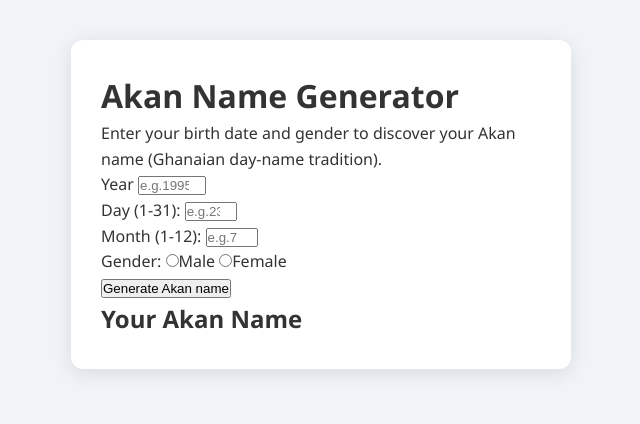
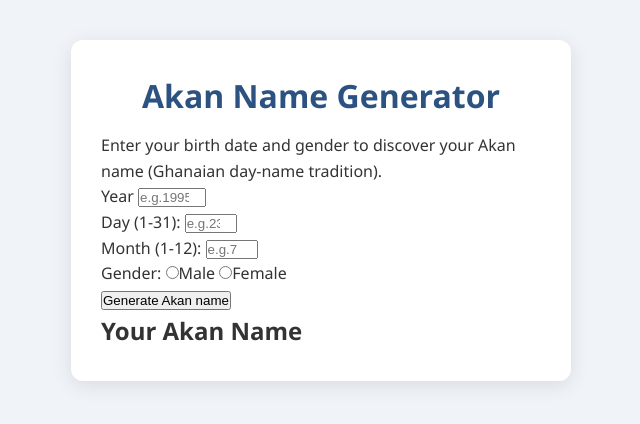
Before and after one commit to rizz-mangwai/bryann, a plain HTML site: page index.html in a window 1280 px wide. Shown: the whole page, without its empty margins (319-959 px from the left). Drawn offline with Linux system fonts and the light colour scheme.

```diff
--- a/index.css
+++ b/index.css
@@ -18,3 +18,8 @@
     border-radius: 12px;
     box-shadow: 0 4px 20px rgba(0,0,0,0.1);
 }
+h1{
+    text-align: center;
+    color: #2c5282;
+    margin-bottom: 12px;
+}
```
